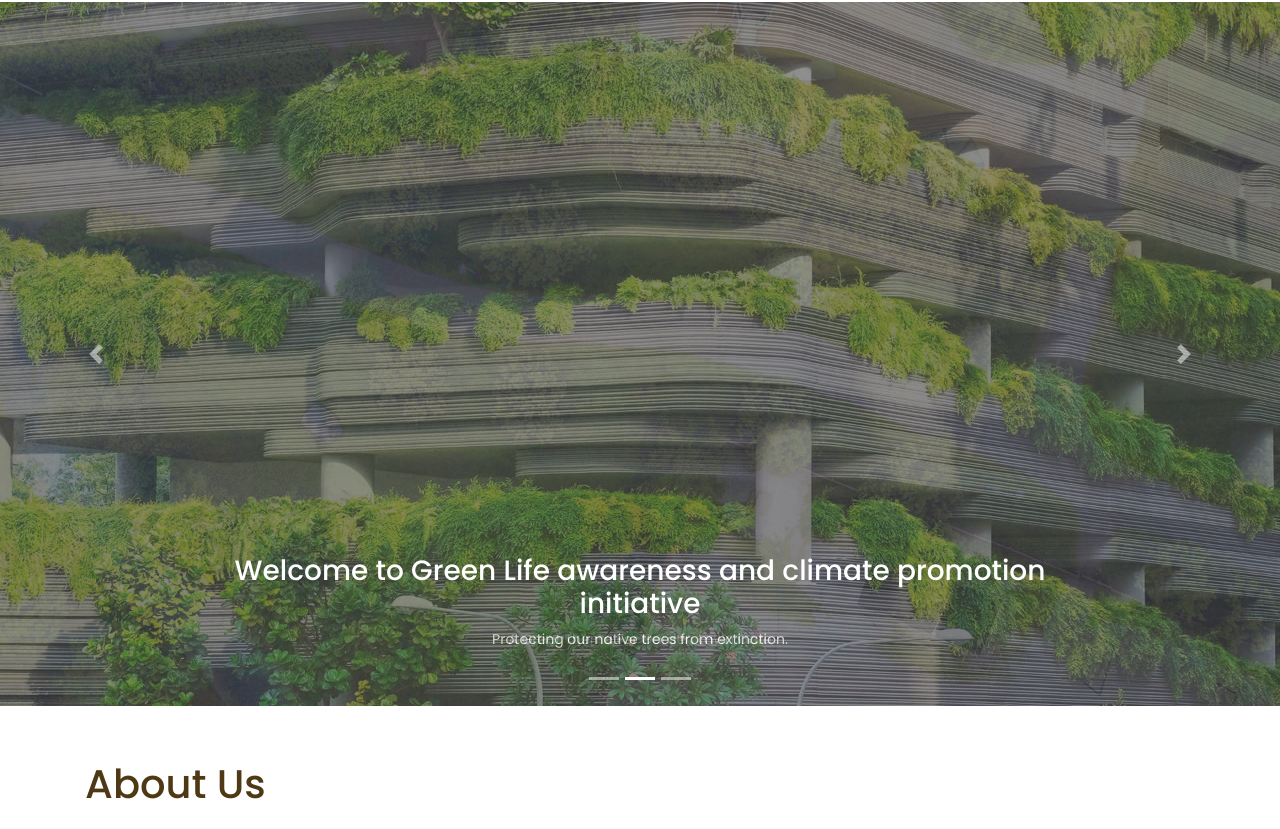
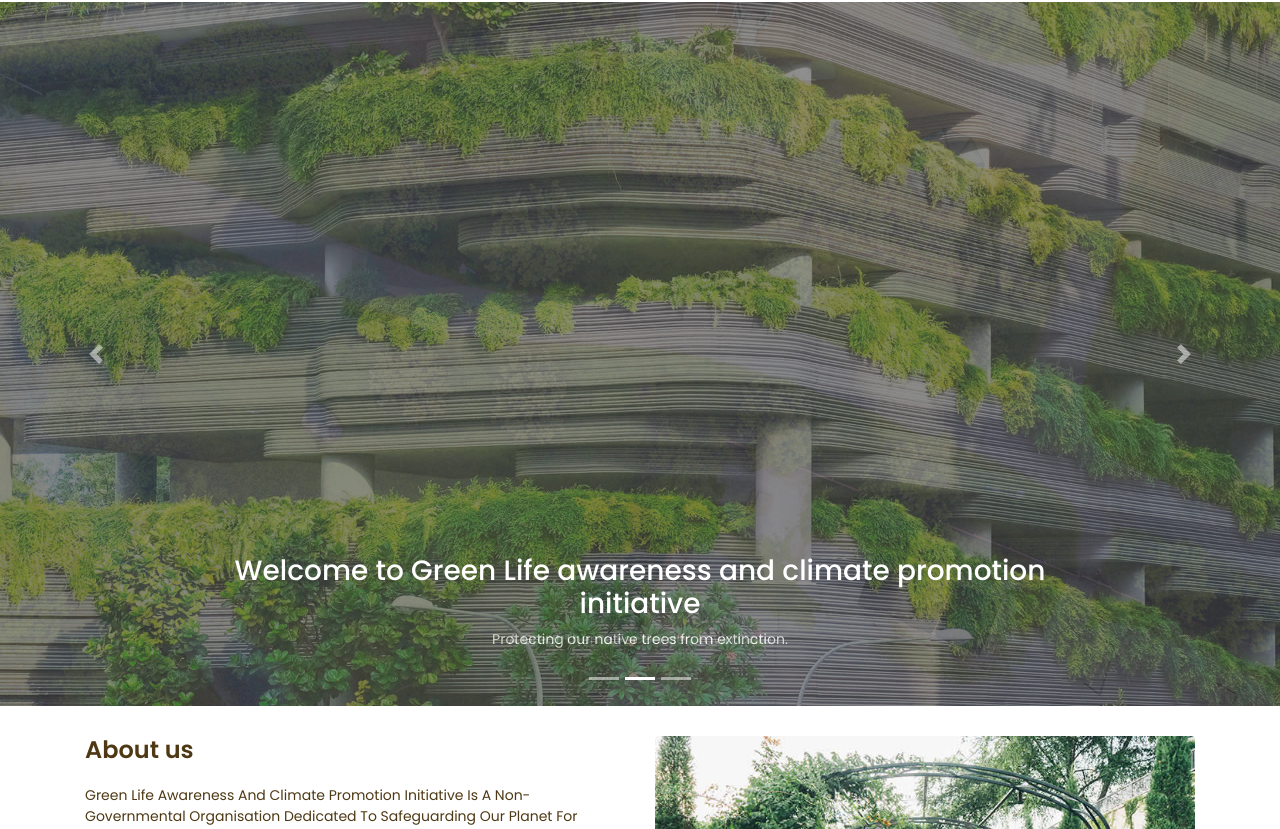
Before and after one commit to softdev-nas/greenlifeinitiative, a plain HTML site: page index.html in a window 1280 px wide. Shown: the part 78-907 px from the top of the page. Drawn offline with Linux system fonts and the light colour scheme.

Commit message:
about text

```diff
--- a/index.html
+++ b/index.html
@@ -166,10 +166,10 @@
         <!-- </div> -->
         <!-- About Section -->
         <div class="about-main">
-         <h1 class="my-4">About Us</h1>
+         <!-- <h1 class="my-4">About Us</h1> -->
             <div class="row">
                <div class="col-lg-6">
-                  <h2>Welcome to Green Life awareness and climate promotion initiative</h2>
+                  <h2>About us</h2>
                   <p>Green Life awareness and climate promotion initiative is a non-governmental organisation dedicated to safeguarding our planet for future generations. </p>
                   <h5>Our smart approach</h5>
                   <ul>
```
